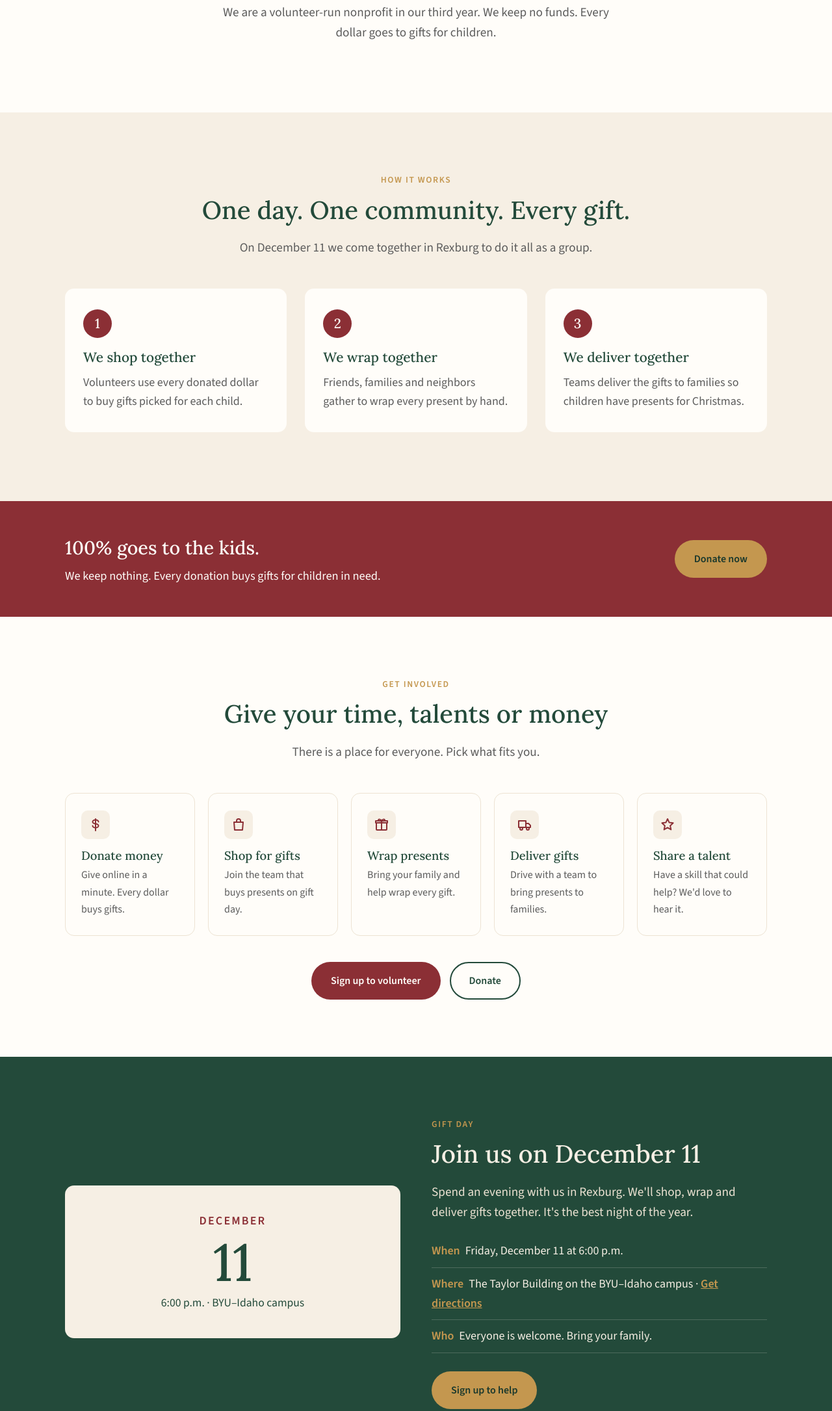
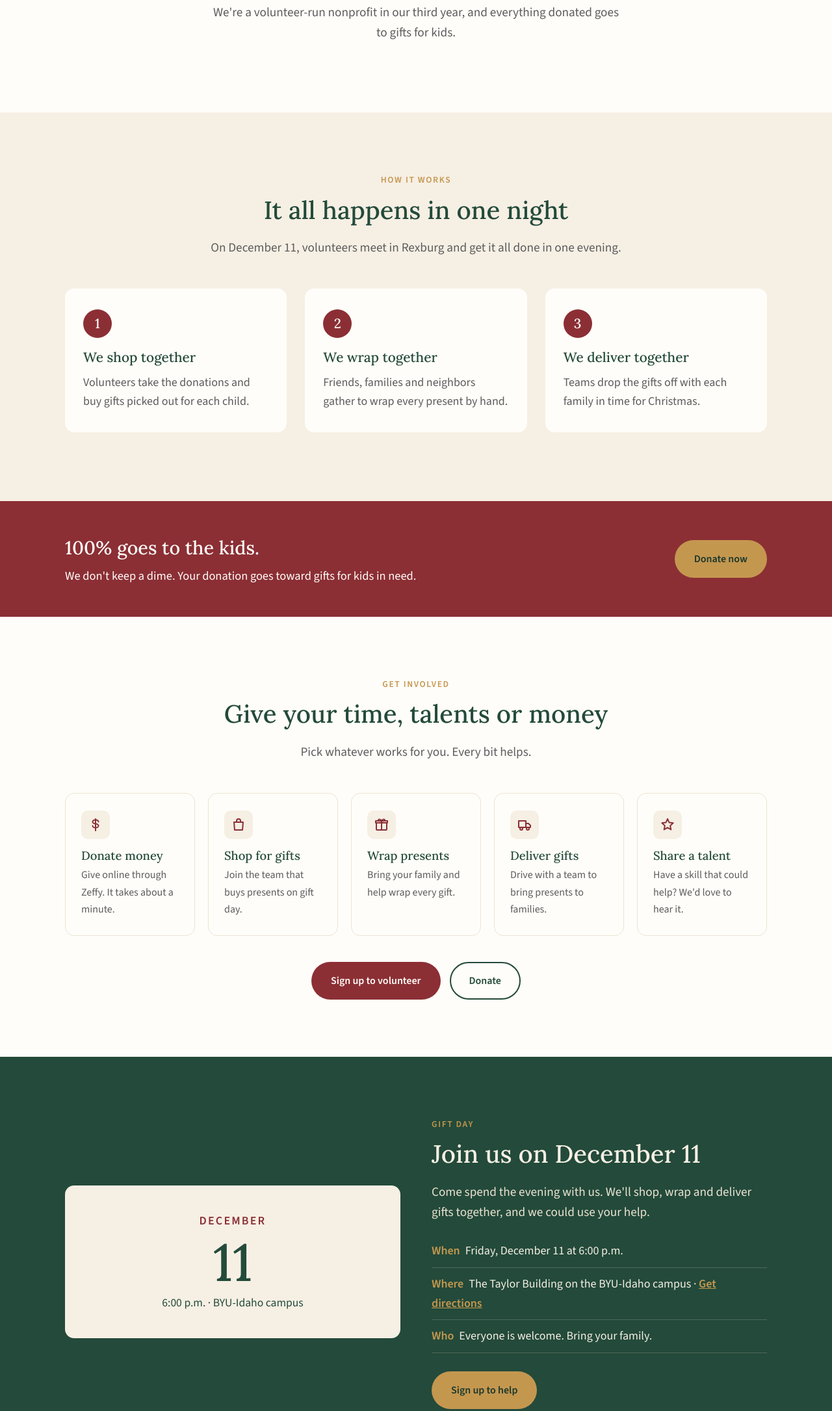
Before and after one commit to giftsthroughhishands/giftsthroughhishands.github.io, a plain HTML site: page index.html in a window 1280 px wide. Shown: the part 1049-3220 px from the top of the page at 65% size. Drawn offline with nearby package versions, Linux system fonts and the light colour scheme.

Commit message:
Tighten copy, new favicon set (svg, ico, apple-touch-icon)

```diff
--- a/index.html
+++ b/index.html
@@ -5,7 +5,9 @@
   <meta name="viewport" content="width=device-width, initial-scale=1">
   <title>Gifts Through His Hands | Christmas gifts for children in need</title>
   <meta name="description" content="Gifts Through His Hands is a Rexburg, Idaho nonprofit bringing hope, love and Christmas joy to children and families in need. Donate, volunteer or request assistance.">
+  <link rel="icon" href="favicon.ico" sizes="any">
   <link rel="icon" href="favicon.svg" type="image/svg+xml">
+  <link rel="apple-touch-icon" href="apple-touch-icon.png">
   <link rel="preconnect" href="https://fonts.googleapis.com">
   <link rel="preconnect" href="https://fonts.gstatic.com" crossorigin>
   <link href="https://fonts.googleapis.com/css2?family=Lora:wght@500&family=Source+Sans+3:wght@400;500;600&display=swap" rel="stylesheet">
@@ -66,7 +68,7 @@
           Gifts Through His Hands is a nonprofit organization dedicated to bringing hope, love, and Christmas joy to children and families in need. Through the generosity of donors and volunteers, we work together to make sure more children experience the magic of Christmas.
         </blockquote>
         <hr class="rule">
-        <p class="lead">We are a volunteer-run nonprofit in our third year. We keep no funds. Every dollar goes to gifts for children.</p>
+        <p class="lead">We're a volunteer-run nonprofit in our third year, and everything donated goes to gifts for kids.</p>
       </div>
     </section>
 
@@ -74,13 +76,13 @@
       <div class="container">
         <div class="center">
           <span class="eyebrow">How it works</span>
-          <h2>One day. One community. Every gift.</h2>
-          <p class="lead">On December 11 we come together in Rexburg to do it all as a group.</p>
+          <h2>It all happens in one night</h2>
+          <p class="lead">On December 11, volunteers meet in Rexburg and get it all done in one evening.</p>
         </div>
         <ol class="steps">
           <li class="step">
             <h3>We shop together</h3>
-            <p>Volunteers use every donated dollar to buy gifts picked for each child.</p>
+            <p>Volunteers take the donations and buy gifts picked out for each child.</p>
           </li>
           <li class="step">
             <h3>We wrap together</h3>
@@ -88,7 +90,7 @@
           </li>
           <li class="step">
             <h3>We deliver together</h3>
-            <p>Teams deliver the gifts to families so children have presents for Christmas.</p>
+            <p>Teams drop the gifts off with each family in time for Christmas.</p>
           </li>
         </ol>
       </div>
@@ -96,7 +98,7 @@
 
     <section class="promise">
       <div class="container">
-        <p><strong>100% goes to the kids.</strong>We keep nothing. Every donation buys gifts for children in need.</p>
+        <p><strong>100% goes to the kids.</strong>We don't keep a dime. Your donation goes toward gifts for kids in need.</p>
         <a class="btn btn--gold" href="https://www.zeffy.com/en-US/donation-form/buy-a-christmas-gift-for-a-kid-today" target="_blank" rel="noopener">Donate now</a>
       </div>
     </section>
@@ -106,7 +108,7 @@
         <div class="center">
           <span class="eyebrow">Get involved</span>
           <h2>Give your time, talents or money</h2>
-          <p class="lead">There is a place for everyone. Pick what fits you.</p>
+          <p class="lead">Pick whatever works for you. Every bit helps.</p>
         </div>
 
         <div class="ways">
@@ -115,7 +117,7 @@
               <svg viewBox="0 0 24 24" fill="none" stroke-width="2" stroke-linecap="round" stroke-linejoin="round"><path d="M12 3v18"/><path d="M16.5 7.5c0-1.7-2-3-4.5-3s-4.5 1.3-4.5 3 2 2.6 4.5 3 4.5 1.3 4.5 3-2 3-4.5 3-4.5-1.3-4.5-3"/></svg>
             </div>
             <h3>Donate money</h3>
-            <p>Give online in a minute. Every dollar buys gifts.</p>
+            <p>Give online through Zeffy. It takes about a minute.</p>
           </div>
           <div class="way">
             <div class="way-icon" aria-hidden="true">
@@ -161,15 +163,15 @@
         <div class="event-date">
           <div class="month">December</div>
           <div class="day">11</div>
-          <div class="place">6:00 p.m. · BYU&#8211;Idaho campus</div>
+          <div class="place">6:00 p.m. · BYU-Idaho campus</div>
         </div>
         <div>
           <span class="eyebrow">Gift day</span>
           <h2>Join us on December 11</h2>
-          <p class="lead">Spend an evening with us in Rexburg. We'll shop, wrap and deliver gifts together. It's the best night of the year.</p>
+          <p class="lead">Come spend the evening with us. We'll shop, wrap and deliver gifts together, and we could use your help.</p>
           <ul class="event-list">
             <li><strong>When</strong>Friday, December 11 at 6:00 p.m.</li>
-            <li><strong>Where</strong>The Taylor Building on the BYU&#8211;Idaho campus · <a href="https://www.google.com/maps/search/?api=1&amp;query=Taylor+Building+BYU-Idaho+Rexburg+ID" target="_blank" rel="noopener">Get directions</a></li>
+            <li><strong>Where</strong>The Taylor Building on the BYU-Idaho campus · <a href="https://www.google.com/maps/search/?api=1&amp;query=Taylor+Building+BYU-Idaho+Rexburg+ID" target="_blank" rel="noopener">Get directions</a></li>
             <li><strong>Who</strong>Everyone is welcome. Bring your family.</li>
           </ul>
           <a class="btn btn--gold" href="https://docs.google.com/forms/d/e/1FAIpQLSdPigGR1vjHrIkTfywcjUhijR-rDE65_ozhq7CZHX3z7Uc6UA/viewform" target="_blank" rel="noopener">Sign up to help</a>
@@ -188,7 +190,7 @@
         <div class="help-box">
           <span class="eyebrow">Questions?</span>
           <h2>Contact us</h2>
-          <p>Want to partner, donate gifts, or learn more? Send us an email and we'll get back to you.</p>
+          <p>Want to partner with us, donate gifts or learn more? Send us an email and we'll get back to you.</p>
           <a class="btn btn--outline" href="mailto:giftsthroughhishands@gmail.com">Email us</a>
           <p class="help-email"><a href="mailto:giftsthroughhishands@gmail.com">giftsthroughhishands@gmail.com</a></p>
         </div>
```
Also changed, not shown: apple-touch-icon.png (added), favicon.ico (added), favicon.svg.
